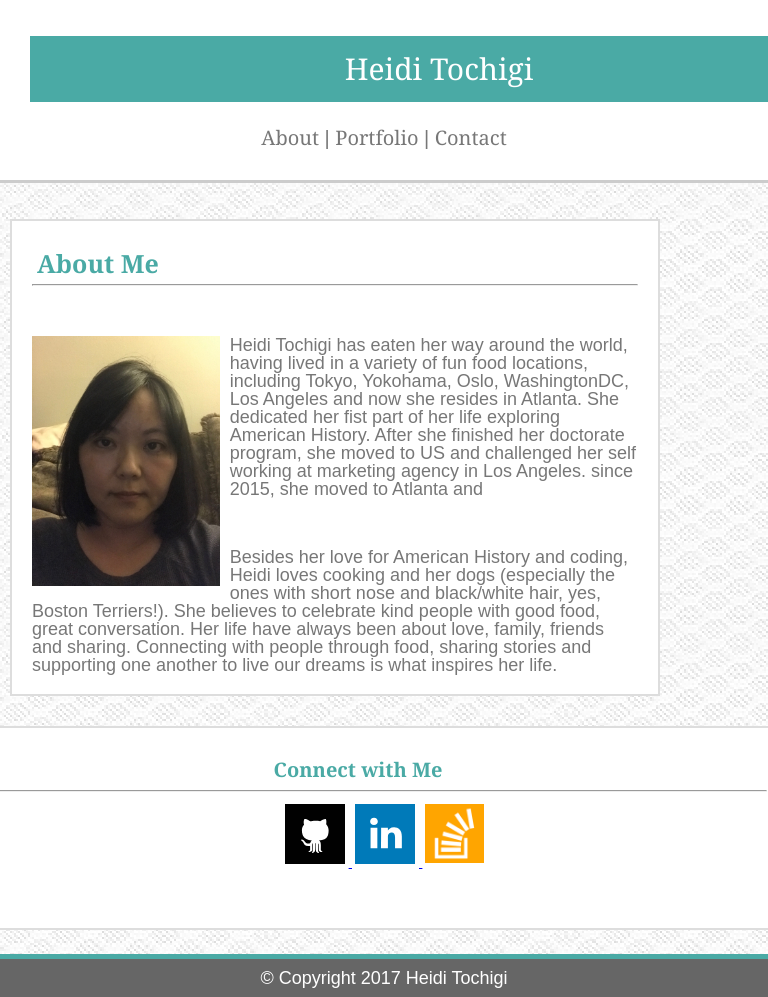
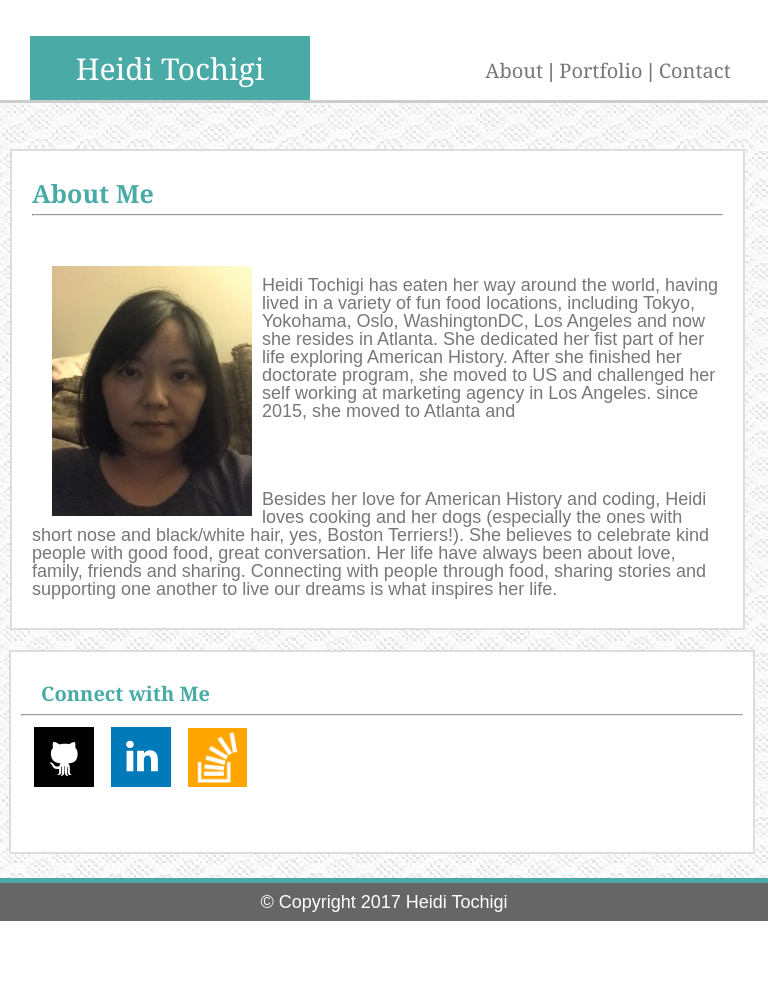
Before and after one commit to Hanasandy/HW2, a PHP site: page / in a window 768 px wide. After the commit the page ends 921 px from the top, so only its background shows below. Run offline with PHP 8.4, Linux system fonts and the light colour scheme.

Commit message:
980px added

```diff
--- a/Responsive-Portfolio/assets/css/style.css
+++ b/Responsive-Portfolio/assets/css/style.css
@@ -72,19 +72,18 @@ p{
 
 
 /* Main page */
-#main-area{
+#main-area-wrapper{
   background-image: url("../images/sneaker_mesh_fabric_@2X.png");
   width: 100%;
   overflow:         hidden;
   padding-bottom:   60px;
   border-top: 3px solid #ccc;
-    width: 960px;
   margin-left: auto;
   margin-right: auto;
 }
-aside{
+#main-area{
+	width: 606px;
   background: #fff;
-	width:      606px;
 	padding:    20px;
 	border:     2px solid #ddd;
 	float:      left;
@@ -93,7 +92,7 @@ aside{
 	left:       10px;
 
 }
-aside h1{
+#main-area h1{
 	color:     #4aaaa5;
 	font-size: 25px;
 	font-weight: bold;
@@ -129,7 +128,7 @@ hr{
 #connect-wrapper h2{
 	font-size: 20px;
 	font-weight: bold;
-	margin: 22px 0 10px -50px;
+	margin: 22px 0 10px -0px;
 }
 #social-icon3 img{
 	margin:  5px 0 4px 3px;
@@ -292,63 +299,169 @@ textarea.textarea{
     }
     #header{
       width: 768px;
-      height: 180px;
+      height: 100px;
       margin-left: auto;
       margin-right: auto;
       border-bottom-style: none;
     }
     #name{
-      width: 768px;
+      width: 230px;
       float: none;
-      margin-left: auto;
-      margin-right: auto;
+      position: relative;
+      bottom:        ;
+      left: 30px;
       text-align: center;
     }
     #navi-wrapper{
+      width: 300px;
+      height: 100px;
+      float: right;
+      background-color: white;
+      text-align: center;
+      position: relative;
+      bottom: 5px;
+      right: 10px;
+    }
+    #main-area-wraper{
       width: 768px;
-      height: 80px;
-      float: none;
-      background-color: white;
+      clear: both;
       margin-left: auto;
       margin-right: auto;
+    }
+    #main-area h1{
+      width: 100%;
+      margin-left: auto;
+      margin-right: auto;
+    }
+    .me-content{
+      width: 100%;
+    }
+    .me-content img{
+      width: 200px;
+      height: 250px;
+      margin-left: 20px;
+     }
+    .me-content p{
+      padding: 10px 0;
+     }
+     #connect-wrapper{
+      width: 94%;
+      margin-top: 20px;
+      clear: both;
+      margin-left: auto;
+      margin-right: auto;
+     }
+     #connect-wrapper h2{
+      text-align: left;
+      padding-left: 20px;
+     }
+     /* social-icon might need to do one by one */
+     #social-icon1, #social-icon2, #social-icon3{
+      float: left;
+      margin-left: 10px;
+     }
+     #main-area{
+      clear: both;
+      width: 90%;
+      margin-top: 10px;
+      overflow: auto;
+     }
+     .photo{
+      width: 300px;
+      padding-left: 5px;
+     }
+     .photo h3 {
+      width: 95%;
+    }
+  }
+@media screen and (min-width: 769px) and (max-width: 980px){
+    #wrapper{
+      width: 980px;
+      margin-left: auto;
+      margin-right: auto;
+    }
+    #header{
+      width: 980px;
+      height: 100px;
+      margin-left: auto;
+      margin-right: auto;
+      border-bottom-style: none;
+    }
+    #name{
+      width: 230px;
+      float: none;
       text-align: center;
     }
+    #navi-wrapper{
+      width: 300px;
+      height: 100px;
+      float: right;
+      background-color: white;
+      text-align: center;
+      position: relative;
+      bottom: 5px;
+      right: 60px;
+    }
+    #main-area-wrapper{
+      width: 980px;
+      overflow: auto;
+      margin-left: auto;
+      margin-right: 20px;
+      float: left;
+      clear: left;
+    }
     #main-area{
-      width: 768px;
+      width: 450px;
+      overflow: auto;
+      position:   relative;
+      left:      50px;
+    }
+    #main-area h1{
+      width: 420px;
       margin-left: auto;
       margin-right: auto;
-      clear: both;
     }
-    /*.me-content img{
-      width: 500px;
-      height: 550px;
+    .me-content{
+      width: 100%;
+      margin-left: 10px;
+      padding-left:
+    }
+    .me-content img{
+      width: 380px;
+      height: 450px;
+      padding-bottom: 20px;
       margin-left: 20px;
-     }*/
-
-
-    /*.me-content p{
-      clear: both;
-      padding-top: 10px;
-     }*/
-
+     }
      #connect-wrapper{
-      width: 768px;
-      margin-top: 30px;
-      clear: right;
-      float:left;
+      width:      300px;
+      height:     180px;
+      padding:    10px;
+      float:      right;
+      position:   relative;
+      bottom:     -36px;
+      right:      50px;
+      text-align: center;
 }
      #connect-wrapper h2{
-      text-align: center;
+      text-align: left;
+      padding-left: 30px;
+     }
+     /* social-icon might need to do one by one */
+     #social-icon1, #social-icon2, #social-icon3{
+      float: left;
+      margin-left: 20px;
      }
      #portfolio{
       clear: both;
-        width: 768px;
-        margin-left: 30px;
-        margin-right: 30px;
-        margin-top: 110px;
+      width: 90%;
+      margin-top: 10px;
       overflow: auto;
      }
      .photo{
-      width: 330px;
+      width: 380px;
+      padding-left: 5px;
+     }
+     .photo h3 {
+      width: 96%;
     }
 }
--- a/Responsive-Portfolio/contact.html
+++ b/Responsive-Portfolio/contact.html
@@ -18,8 +18,8 @@
             </div>
         </header>
 
-        <section id="main-area">
-            <aside>
+        <section id="main-area-wrapper">
+            <aside id="main-area">
                 <h1 >Contact</h1>
 
                 <hr>
--- a/Responsive-Portfolio/index.html
+++ b/Responsive-Portfolio/index.html
@@ -18,8 +18,8 @@
 			</div>
 		</header>
 
-		<section id="main-area">
-			<aside>
+		<section id="main-area-wrapper">
+			<aside id="main-area">
 				<h1>About Me</h1>
 
 				<hr>
@@ -38,7 +38,7 @@
 
 			    <hr>
 
-			    <div>
+			    <div class=social-icons>
 				     <a id="social-icon1" href="https://github.com/Hanasandy/Basic-Portfolio" target="_blank"><img src="assets/images/1485741496_github_square_black.svg" alt="GitHub"　width="auto" height="auto">
                      </a>
                      <a id="social-icon2" href="https://www.linkedin.com/in/heidi-tochigi-1b5031134?trk=hp-identity-name" target="_blank"><img src="assets/images/1485741544_linkedin_square_color.svg" alt="Linkedin"　width="auto" height="auto">
--- a/Responsive-Portfolio/portfolio.html
+++ b/Responsive-Portfolio/portfolio.html
@@ -18,8 +18,8 @@
             </div>
         </header>
 
-        <section id="main-area">
-            <aside id="portfolio">
+        <section id="main-area-wrapper">
+            <aside id="main-area">
                 <h1 >Portfolio</h1>
 
                 <hr>
```
Also changed, not shown: other parts of Responsive-Portfolio/assets/css/style.css (+16 -8 lines). Lines whose indentation alone changed are shown as unchanged.
